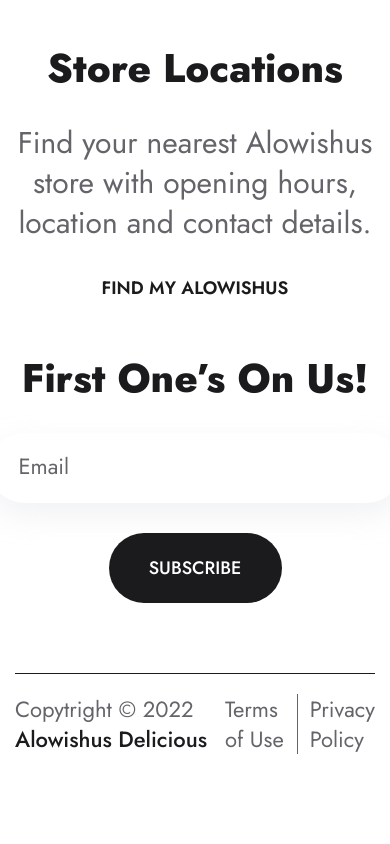
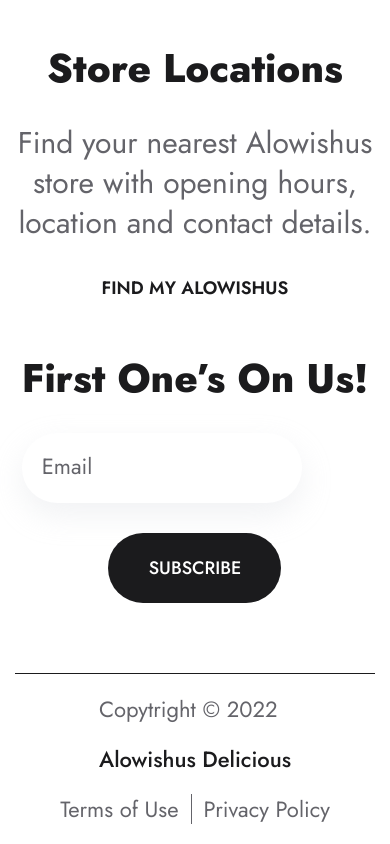
Before and after one commit to Radzivil95/coffee-shop-landing, a website: page src/index.html in a window 390 px wide. Shown: the part 5890-6734 px from the top of the page. Before the commit the page ends 6664 px from the top, so only its background shows below. Drawn offline with nearby package versions, Linux system fonts and the light colour scheme; files that its build step writes are made by us from their sources; files whose address does not match are found by name.

Commit message:
feat: add adaptive

```diff
--- a/src/assets/js/components/script.js
+++ /dev/null
@@ -1 +0,0 @@
-console.log(2);
--- a/src/assets/js/main.js
+++ b/src/assets/js/main.js
@@ -1 +1 @@
-//=require components/script.js
+//=require components/header.js
--- a/src/assets/scss/section/_footer.scss
+++ b/src/assets/scss/section/_footer.scss
@@ -130,7 +130,21 @@
     padding: 20px 0;
   }
 }
-
+@media (max-width: 480px) {
+  .footer__form-input {
+    width: 280px;
+    padding: 10px 20px;
+  }
+  .footer__wrapper {
+    flex-direction: column;
+    gap: 20px;
+  }
+  .footer__copyright {
+    display: flex;
+    flex-direction: column;
+    gap: 20px;
+  }
+}
 @media (max-width: 320px) {
   .footer__wrapper {
     flex-wrap: wrap;
```
Also changed, not shown: dist/assets/css/style.css, dist/assets/css/style.min.css, dist/assets/js/main.js, dist/assets/js/main.min.js (deleted), src/assets/js/components/header.js (added).
